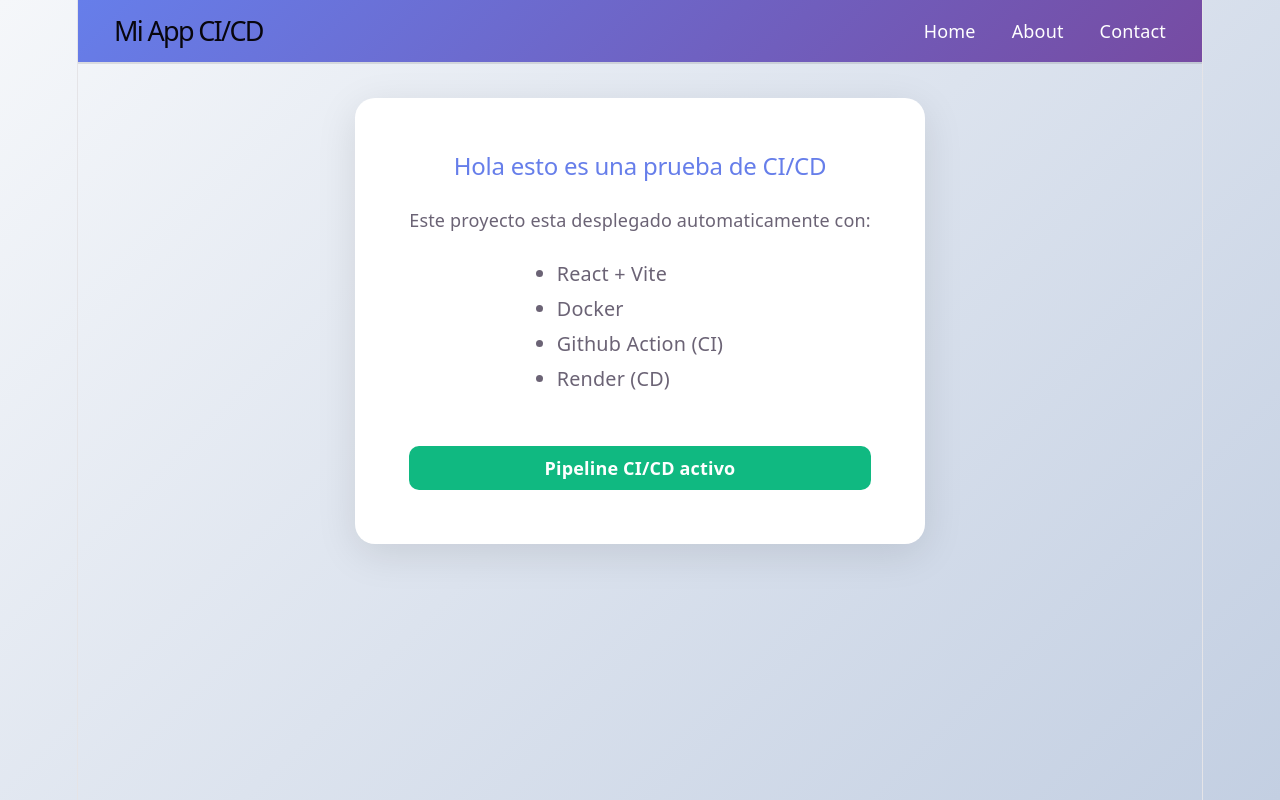
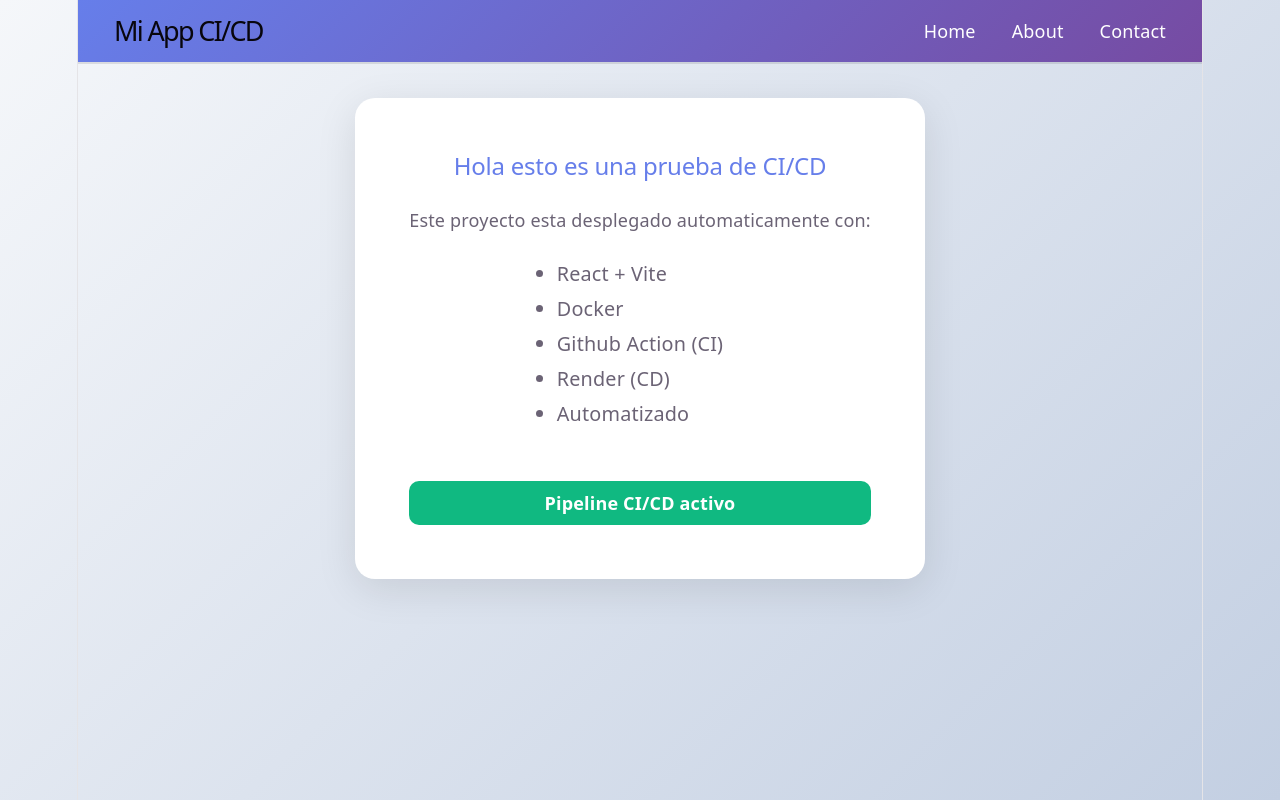
Before and after one commit to byzcodedeveloper-rgb/react-cicd-demo, a React (Vite) app: page / in a window 1280 px wide. Built offline with nearby package versions, Linux system fonts and the light colour scheme.

Commit message:
Inicial commit 3

```diff
--- a/src/components/Home.jsx
+++ b/src/components/Home.jsx
@@ -12,6 +12,7 @@ const Home = () => {
               <li> Docker</li>
               <li> Github Action (CI)</li>
               <li> Render (CD)</li>
+              <li> Automatizado</li>
           </ul>
           <p className="status"> Pipeline CI/CD activo</p>
         </div>
```
